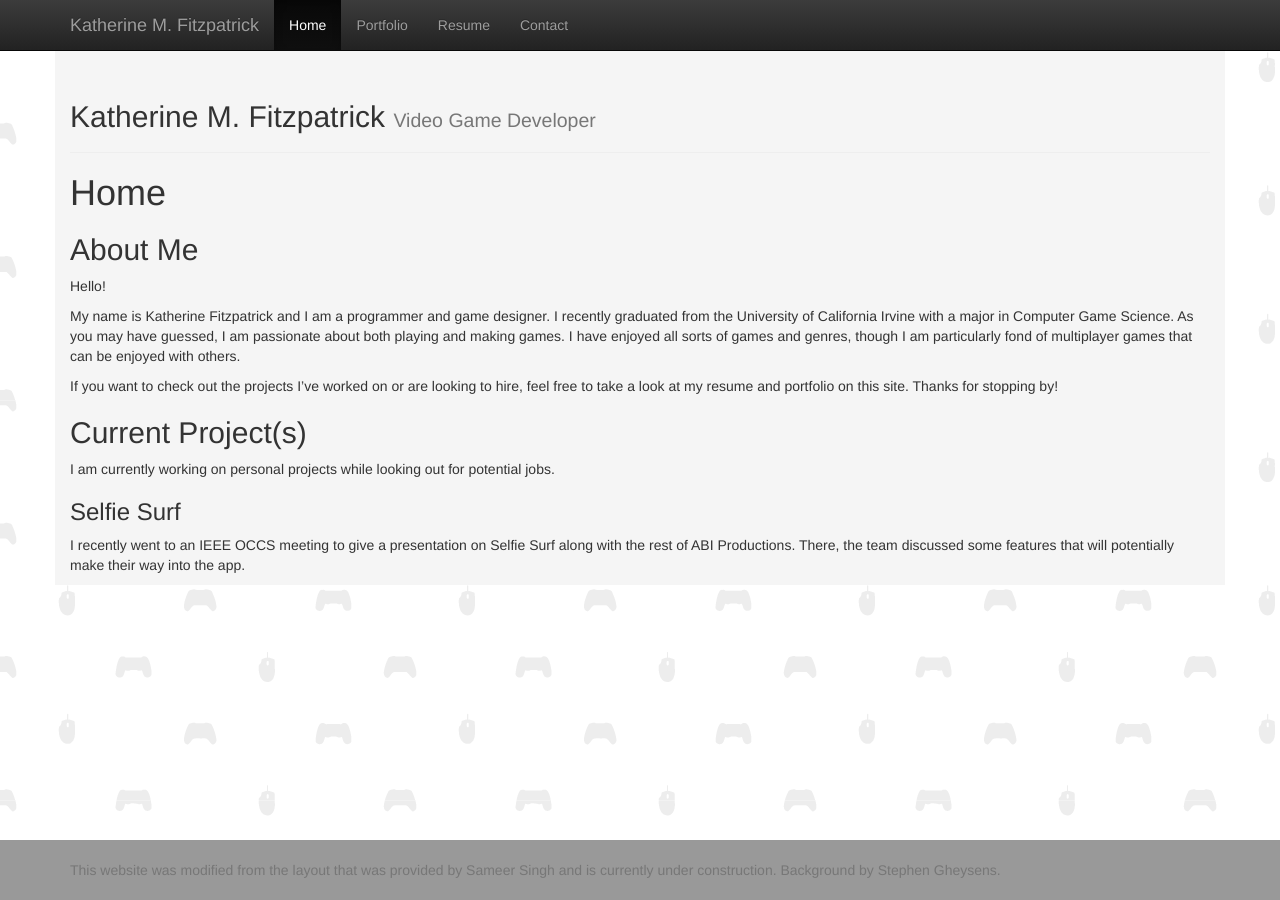
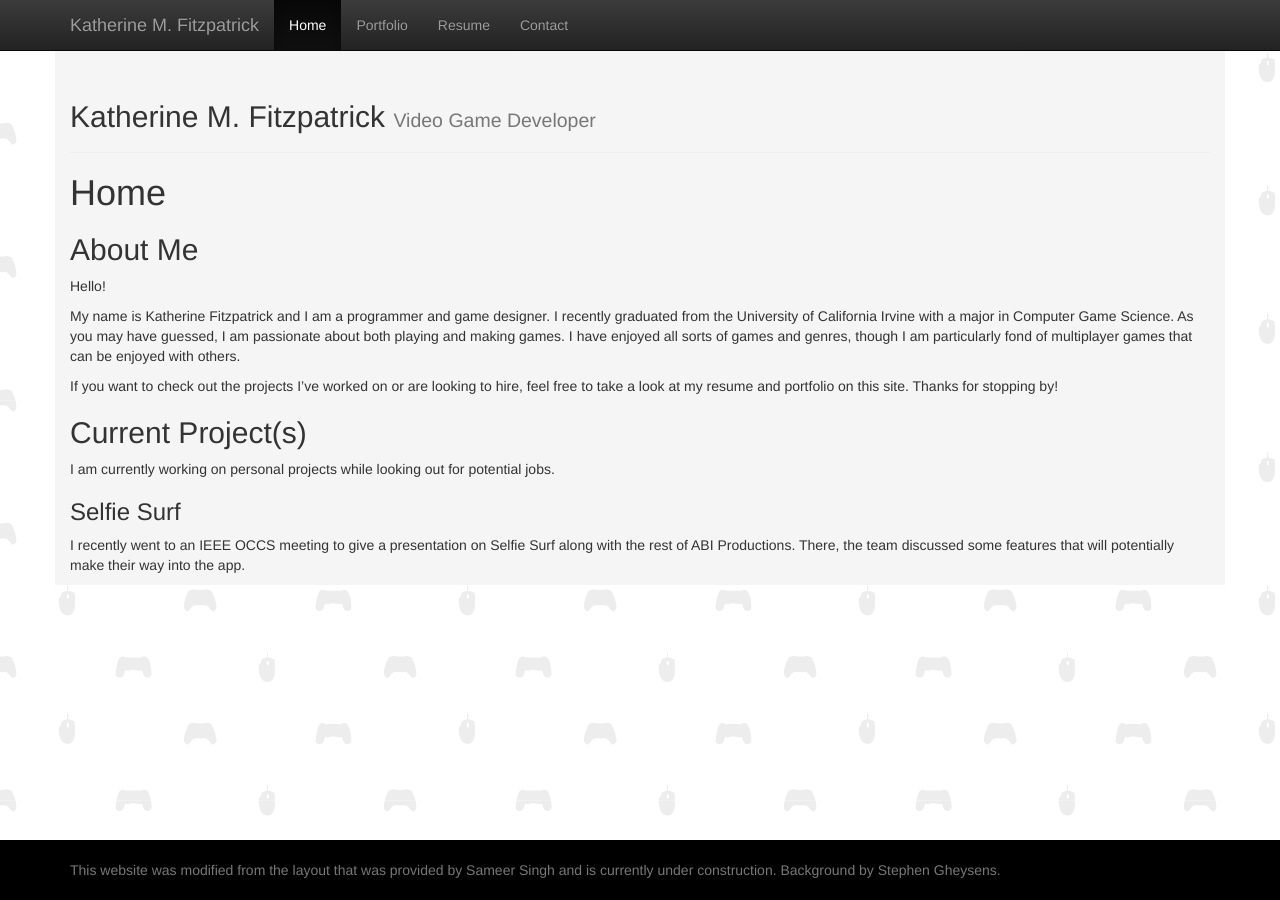
Before and after one commit to kathermf/kathermf.github.io, a Jekyll site: the page built from index.md, in a window 1280 px wide. Built offline with Jekyll 4.4.1, drawn with Linux system fonts in a browser that asks for light colours.

Commit message:
Style testing

```diff
--- a/css/custom.css
+++ b/css/custom.css
@@ -14,7 +14,7 @@ body {
   width: 100%;
   /* Set the fixed height of the footer here */
   height: 60px;
-  background-color: #999999;
+  background-color: black;
   color: white;
 }
 
```
